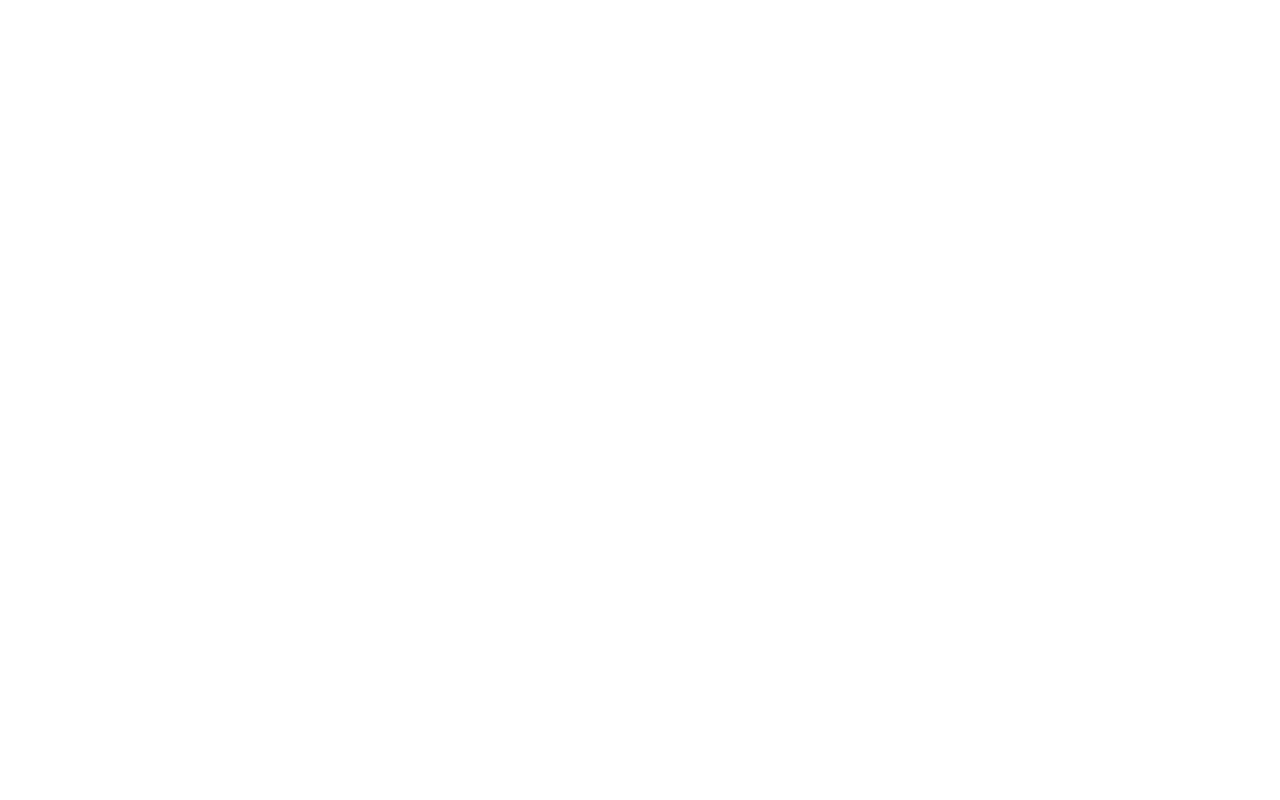
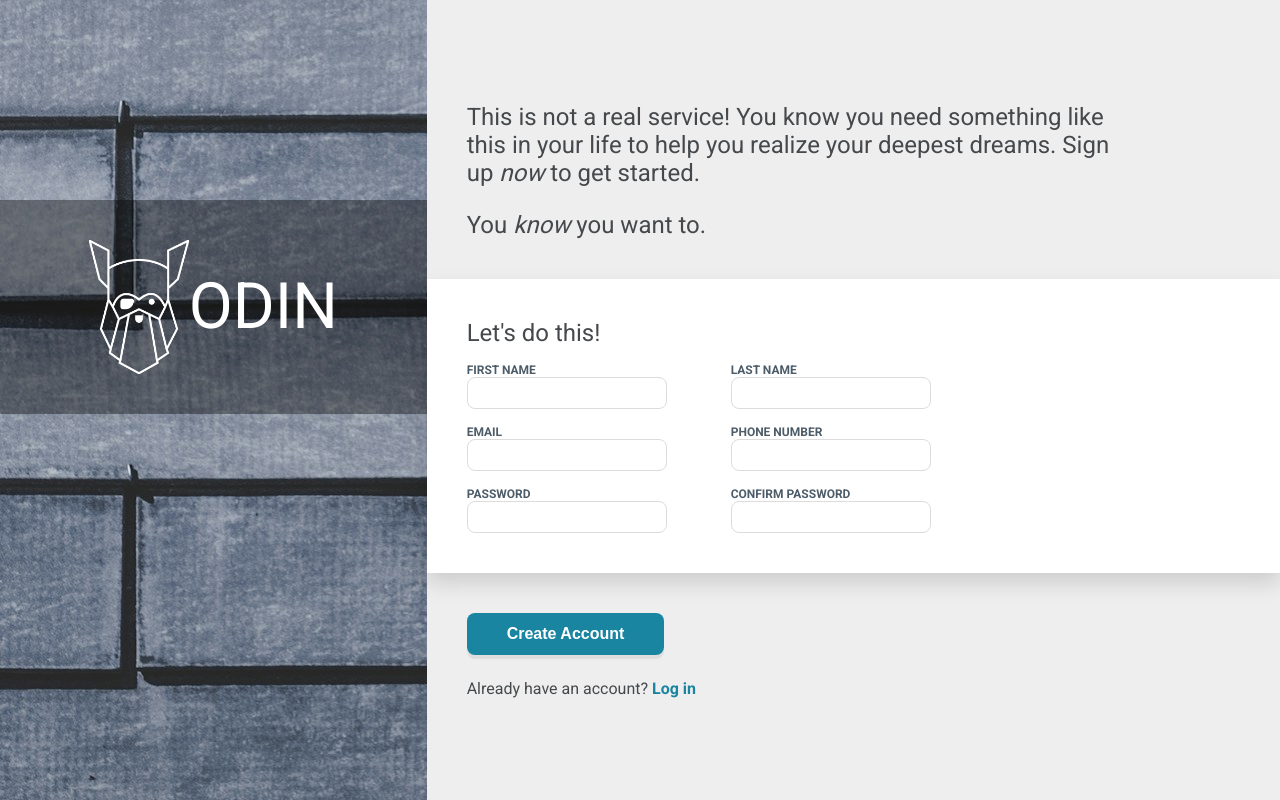
Before and after one commit to mynorzs/odin-signup, a plain HTML site: page index.html in a window 1280 px wide. Drawn offline with Linux system fonts and the light colour scheme.

Commit message:
Add content and style
Added content in the HTML file and style in the style.css file.

Included validation in the HTML elements, with no special validation
through js. The styles are not specifically the ones in the reference
image, but it was an open aspect of the challenge.

```diff
--- a/index.html
+++ b/index.html
@@ -13,9 +13,67 @@
     <title>Sign Up</title>
   </head>
   <body>
+    <aside>
+      <div id="aside-img">
+        <img src="./img/odin-lined.png" alt="Oding Logo" />
+        <span>ODIN</span>
+      </div>
+    </aside>
     <main>
-      <section id="section-img"></section>
-      <section id="section-sign"></section>
+      <section id="cta">
+        <p>
+          This is not a real service! You know you need something like this in
+          your life to help you realize your deepest dreams. Sign up
+          <em>now</em> to get started.
+        </p>
+        <p>You <em>know</em> you want to.</p>
+      </section>
+      <section id="form">
+        <p>Let's do this!</p>
+        <form action="#" id="form1">
+          <div class="input-row">
+            <div class="input-wrap">
+              <label for="first-name">First Name</label>
+              <input type="text" id="first-name" name="first-name" />
+            </div>
+            <div class="input-wrap">
+              <label for="last-name">Last Name</label>
+              <input type="text" id="last-name" name="last-name" />
+            </div>
+          </div>
+          <div class="input-row">
+            <div class="input-wrap">
+              <label for="email">Email</label>
+              <input type="email" id="email" name="email" />
+            </div>
+            <div class="input-wrap">
+              <label for="phone">Phone Number</label>
+              <input type="tel" id="phone" name="phone"
+              pattern="[0-9]{3}-[0-9]{2}-[0-9]{3}"" />
+            </div>
+          </div>
+          <div class="input-row">
+            <div class="input-wrap">
+              <label for="password">Password</label>
+              <input type="password" id="password" name="password" />
+            </div>
+            <div class="input-wrap">
+              <label for="confirm-password">Confirm Password</label>
+              <input
+                type="password"
+                id="confirm-password"
+                name="confirm-password"
+              />
+            </div>
+          </div>
+        </form>
+      </section>
+      <section id="create">
+        <button type="submit" form="form1" value="Submit">
+          Create Account
+        </button>
+        <span>Already have an account? <a href="#">Log in</a></span>
+      </section>
     </main>
   </body>
 </html>
--- a/style.css
+++ b/style.css
@@ -1,7 +1,145 @@
-:root {
+* {
   box-sizing: border-box;
   margin: 0;
   padding: 0;
+}
+
+:root {
   font-family: "Roboto", sans-serif;
   font-size: 16px;
+  --primary-blue: #1985a1;
+  --dark-grey: #46494c;
+  --mid-grey: #dcdcdc;
+  --light-grey: #eeeeee;
+  --dark-blue: #4c5c68;
 }
+
+body {
+  width: 100%;
+  height: 100vh;
+  display: flex;
+}
+
+aside {
+  flex: 1;
+  background-image: url(./img/background.jpg);
+  padding-top: 200px;
+}
+
+#aside-img {
+  background-color: #00000060;
+  display: flex;
+  justify-content: center;
+  align-items: center;
+  padding: 40px 0;
+}
+
+#aside-img img {
+  width: 100px;
+}
+
+#aside-img span {
+  font-size: 4rem;
+  color: white;
+}
+
+main {
+  flex: 2;
+  background-color: var(--light-grey);
+  display: flex;
+  flex-direction: column;
+  justify-content: center;
+}
+
+#cta,
+#form,
+#create,
+#form1,
+.input-row,
+.input-wrap {
+  display: flex;
+}
+
+#cta,
+#form,
+#create {
+  padding: 40px 140px 40px 40px;
+  flex-direction: column;
+  align-items: start;
+}
+
+#cta,
+#create {
+  gap: 24px;
+}
+
+#form {
+  gap: 16px;
+  background-color: white;
+  box-shadow: 0 10px 20px #00000024;
+}
+
+#form1,
+.input-wrap {
+  flex-direction: column;
+}
+
+#form1 {
+  gap: 16px;
+}
+
+p {
+  font-size: 1.5rem;
+  color: var(--dark-grey);
+}
+
+.input-row {
+  gap: 64px;
+}
+
+label {
+  font-size: 0.75rem;
+  font-weight: 700;
+  text-transform: uppercase;
+  color: var(--dark-blue);
+}
+
+.input-wrap input {
+  width: 200px;
+  height: 32px;
+  border: 1px solid var(--mid-grey);
+  border-radius: 8px;
+  padding: 0 12px;
+  font-size: 16px;
+  color: var(--dark-grey);
+}
+
+.input-wrap input:focus {
+  border-color: var(--primary-blue);
+  box-shadow: 0 4px 8px #00000024;
+}
+
+button {
+  padding: 12px 40px;
+  border: none;
+  background-color: var(--primary-blue);
+  border-radius: 8px;
+  font-size: 1rem;
+  font-weight: 700;
+  color: white;
+  box-shadow: 0 4px 1px #00000012;
+}
+
+#create span {
+  color: var(--dark-grey);
+}
+
+a {
+  text-decoration: none;
+  font-weight: 700;
+  color: var(--primary-blue);
+}
+
+button:hover {
+  cursor: pointer;
+}
```
